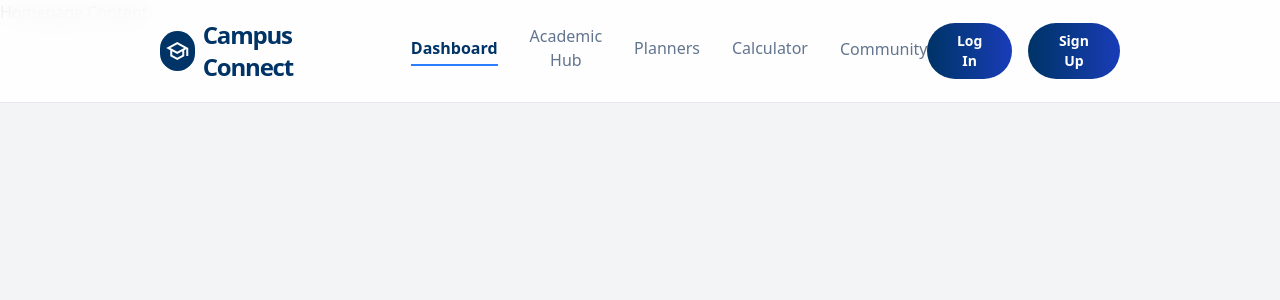
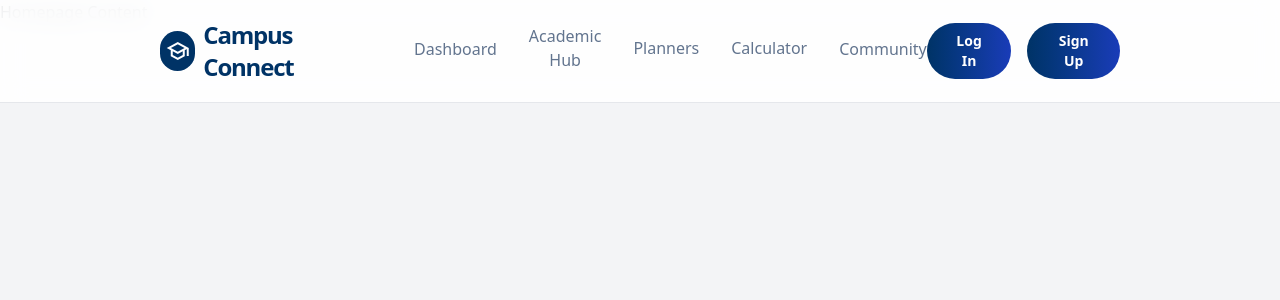
Before and after one commit to Zman008/CampusConnect, a Laravel app: page / in a window 1280 px wide. Shown: the top 300 px of the page. Run offline with Laravel 12, Linux system fonts and the light colour scheme; style sheets or scripts are compiled from the project's sources; parts of the project's set-up code (start-up, migrations or seed data) failed here and were passed over.

Commit message:
changed the dashboard link

```diff
--- a/resources/views/components/layout.blade.php
+++ b/resources/views/components/layout.blade.php
@@ -20,14 +20,16 @@
         <div class="flex justify-between items-center w-full px-8 py-4 max-w-[80%] mx-auto">
             <div class="flex items-center gap-12 text-[#003366]">
                 <span class="text-2xl font-extrabold tracking-tighter flex items-center gap-2"
-                    onclick="window.location.href='/'" style="cursor: pointer;">
+                    onclick="window.location.href='/dashboard'" style="cursor: pointer;"> <!-- পরিবর্তন ১: লোগোতে ক্লিক করলে এখন সরাসরি ড্যাশবোর্ডে যাবে -->
                     <span class="w-10 h-10 bg-[#003366] rounded-full flex items-center justify-center">
                         <span class="material-symbols-outlined text-white font-thin text-xs text-[10px]">school</span>
                     </span>
                     Campus Connect
                 </span>
                 <div class="hidden md:flex items-center gap-8">
-                    <a class="font-bold border-b-2 border-blue-500 pb-1 transition-all" href="/">Dashboard</a>
+                    <!-- পরিবর্তন ২: নিচের লাইনে href="/" বদলে href="/dashboard" করা হয়েছে -->
+                    <!-- কারণ: "/" হলো হোমপেজ (খালি), আর "/dashboard" হলো আপনার আসল কাজের জায়গা -->
+                    <a class="{{ request()->is('dashboard') ? 'font-bold border-b-2 border-blue-500' : 'text-slate-500' }} pb-1 transition-all" href="/dashboard">Dashboard</a>
 
                     <div class="relative group py-2">
                         <button
```
